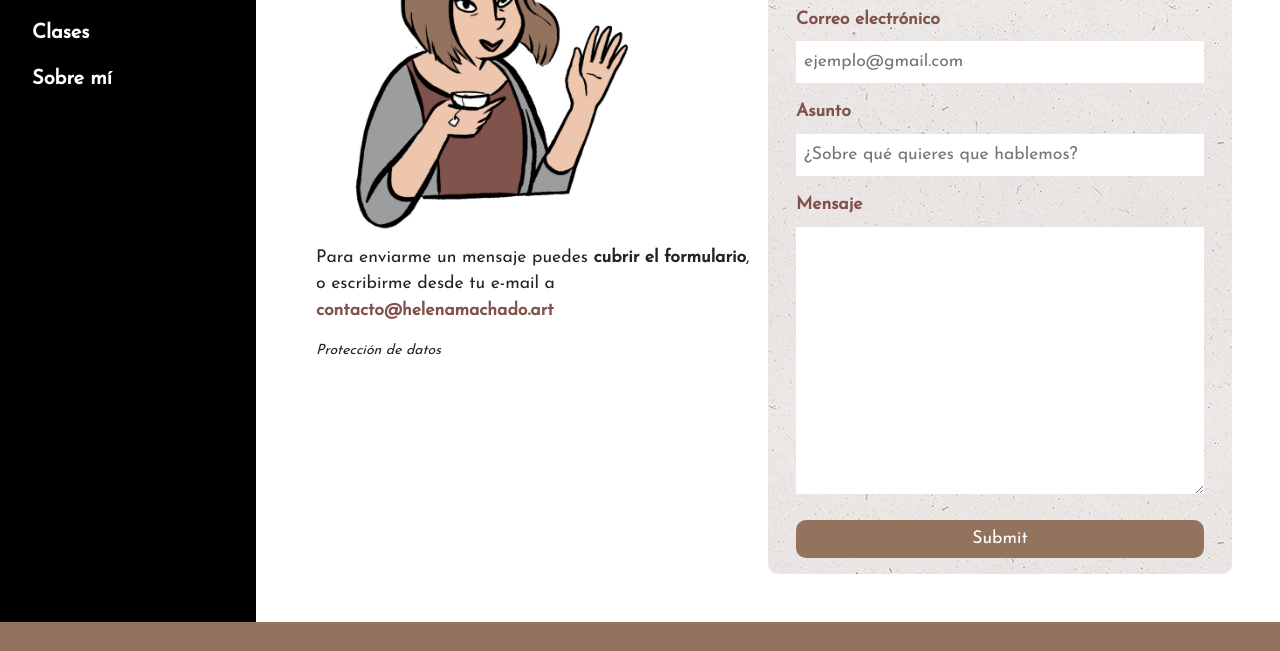
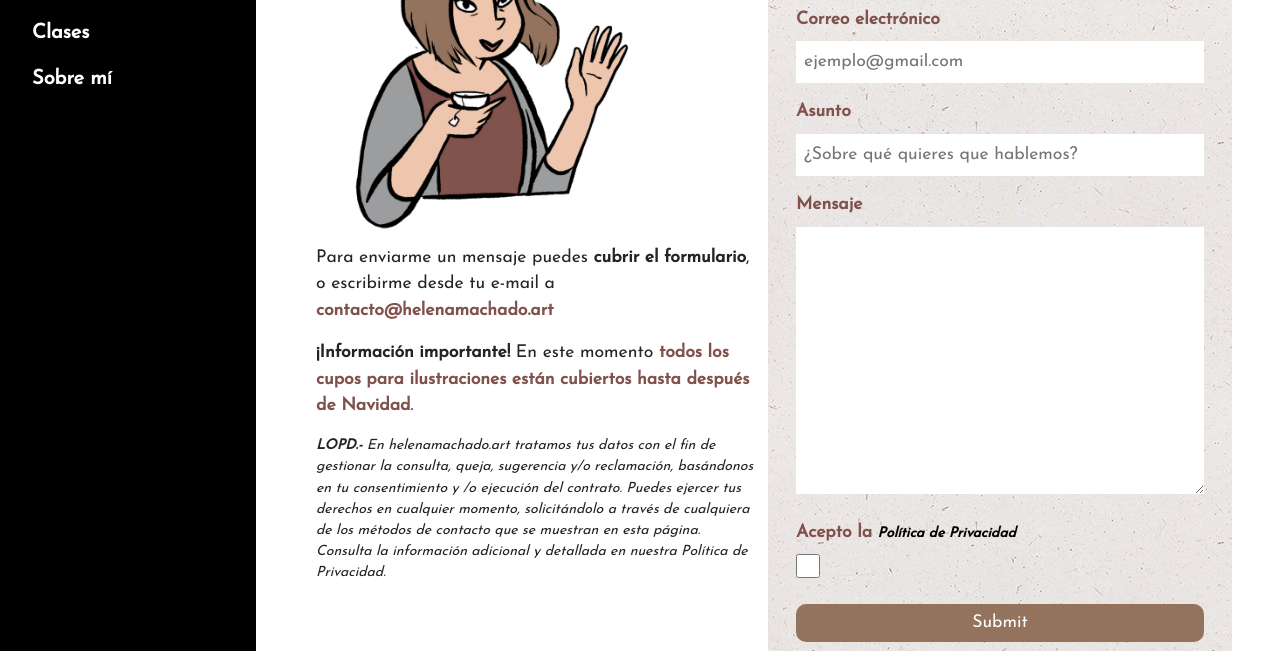
Before and after one commit to hdetinta/my-portfolio-website, a website: page contacto.html in a window 1280 px wide. Shown: the part 243-894 px from the top of the page. Drawn offline with Linux system fonts and the light colour scheme.

Commit message:
añadido ley de protección de datos simulada y checkbox

```diff
--- a/contacto.html
+++ b/contacto.html
@@ -67,7 +67,8 @@
                 <div class="col-xl contacto-movil-extra">
                     <img class="imagen-prueba" src="./imagenes/contacto.jpg" alt="autoretrato Helena Machado saludando">
                     <p>Para enviarme un mensaje puedes <span class="texto-resaltado">cubrir el formulario</span>,  o escribirme desde tu e-mail a <a class="destacado">contacto@helenamachado.art</a></p>
-                    <p class="datos">Protección de datos</p>
+                    <p><span class="texto-resaltado">¡Información importante!</span> En este momento <span class="destacado">todos los cupos para ilustraciones están cubiertos hasta después de Navidad</span>.</p>
+                    <p class="datos"><span class="texto-resaltado">LOPD.-</span> En helenamachado.art tratamos tus datos con el fin de gestionar la consulta, queja, sugerencia y/o reclamación, basándonos en tu consentimiento y /o ejecución del contrato. Puedes ejercer tus derechos en cualquier momento, solicitándolo a través de cualquiera de los métodos de contacto que se muestran en esta página. Consulta la información adicional y detallada en nuestra Política de Privacidad.</p>
                 </div>
                 <div class="item-formulario col-xl fondo-papel texto-resaltado">
                     <form action="" method="POST" enctype="">
@@ -101,6 +102,12 @@
                             <label for="Mensaje">
                                 <span class="textoresaltado block item-formulario-span texto-marron">Mensaje</span>
                                 <textarea cols="40" rows="10"></textarea>
+                            </label>
+                        </div>
+                        <div class="divisor">
+                            <label for="politica">
+                                <span class="texto-resaltado block  item-formulario-span texto-marron">Acepto la <a href="#" class="datos">Política de Privacidad</a></span>
+                                <input class="check" type="checkbox" value="1" name="politica" id="politica">
                             </label>
                         </div>
                         <div class="divisor">
--- a/scss/__estilo-main-contacto.scss
+++ b/scss/__estilo-main-contacto.scss
@@ -42,3 +42,7 @@ select {
     border-radius: 10px;
     padding: 0.375rem 0.75rem;
 }
+.check {
+    width: 1.5rem;
+    height: 1.5rem;
+}
```
Also changed, not shown: estilos/main.css.
